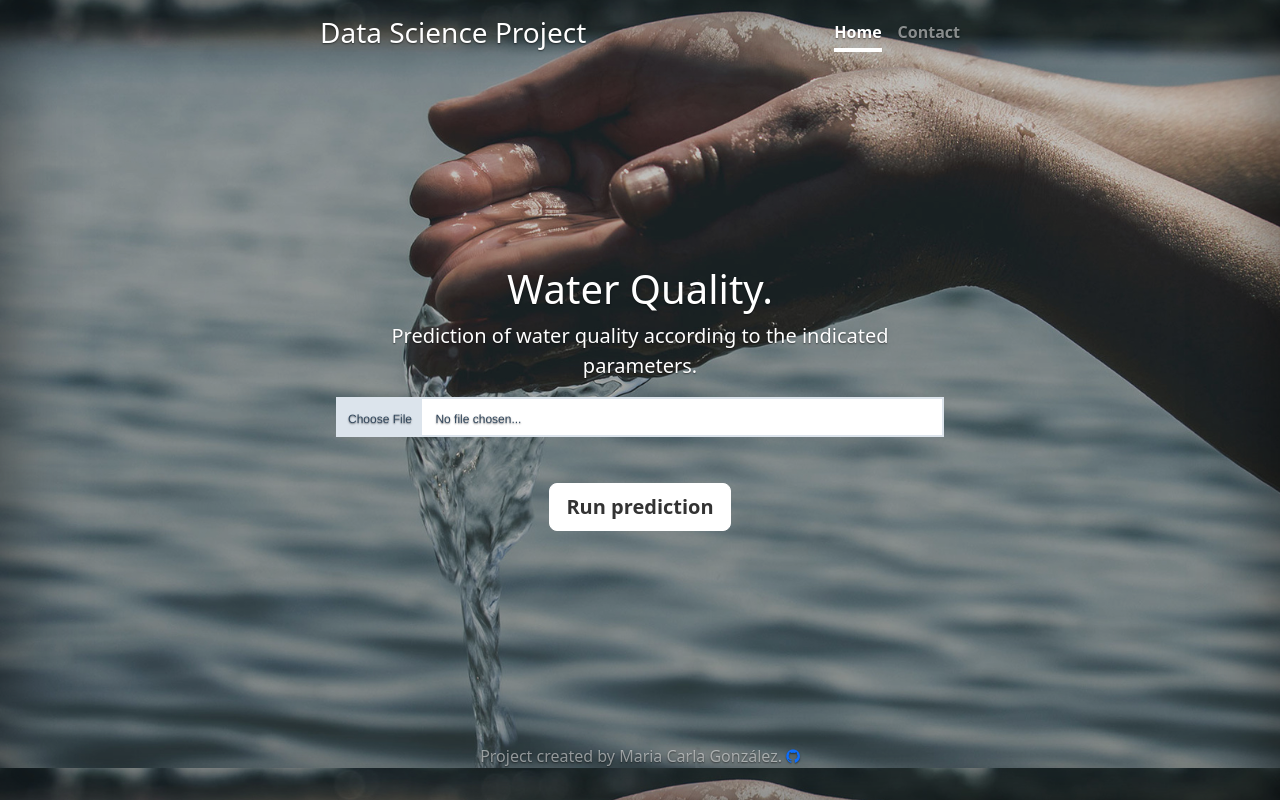
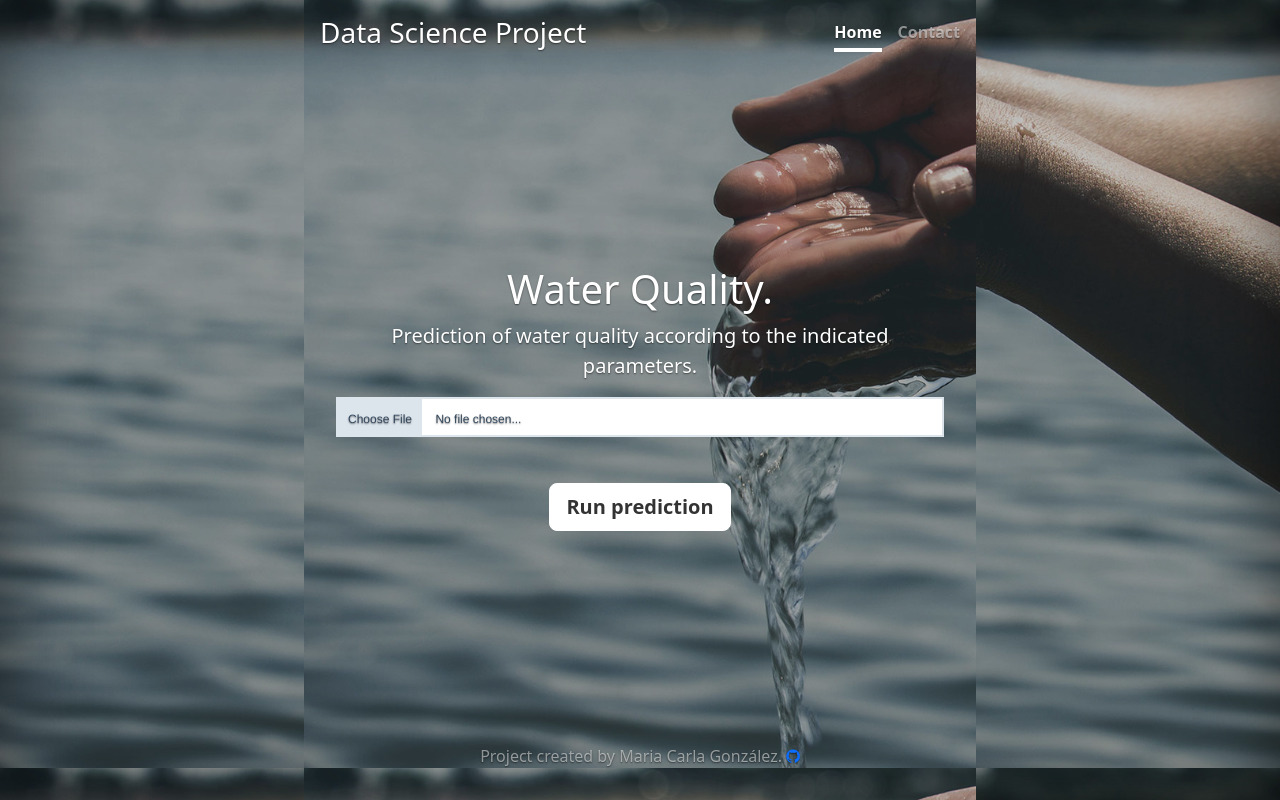
Before and after one commit to mcarlagg17/TBDS-ML_Clf_WaterQuality_flask, a Flask app: page / in a window 1280 px wide. Run offline with Flask 2, Linux system fonts and the light colour scheme; some libraries are stand-ins or nearby versions.

Commit message:
app fondo

```diff
--- a/templates/index.html
+++ b/templates/index.html
@@ -39,9 +39,9 @@
     <link href="static/cover.css" rel="stylesheet">
 
 </head>
-<body class="d-flex h-100 text-center text-white fondo">
+<body class="fondo d-flex h-100 text-center text-white">
 <script type="text/javascript" src="//code.jquery.com/jquery-1.10.2.min.js"></script>
-<div class="cover-container d-flex w-100 h-100 p-3 mx-auto flex-column">
+<div class="fondo cover-container d-flex w-100 h-100 p-3 mx-auto flex-column">
     <header class="mb-auto">
         <div>
             <h3 class="float-md-start mb-0">Data Science Project</h3>
```
